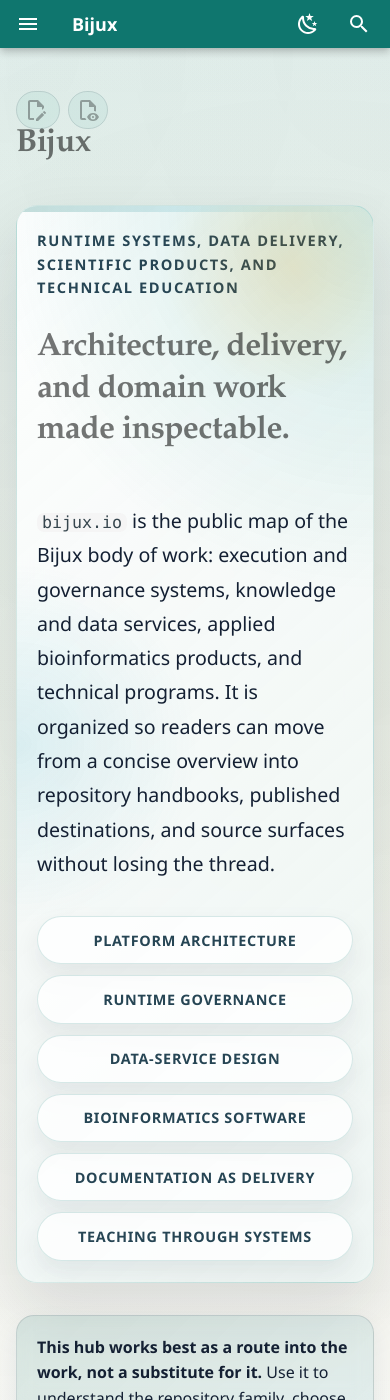
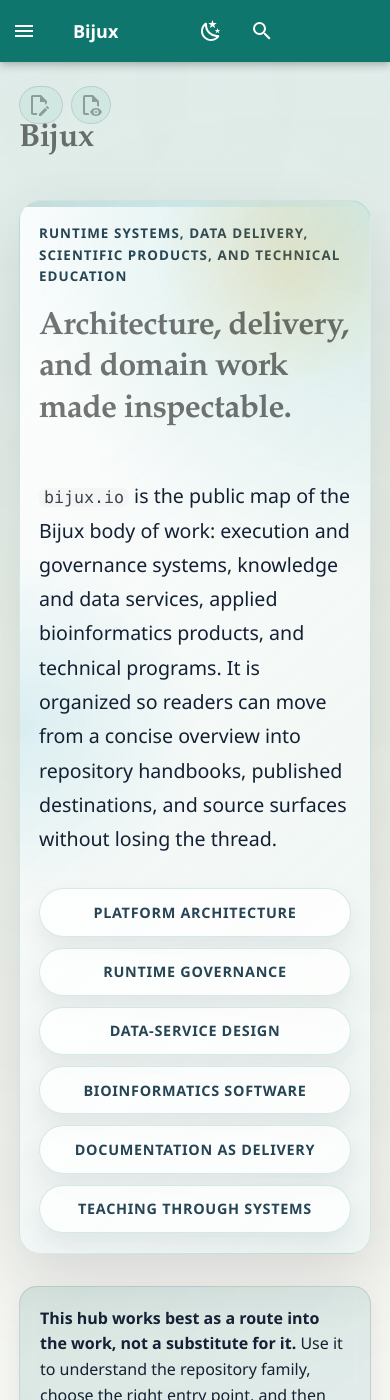
Before and after one commit to bijux/bijux.github.io, an MkDocs documentation site: the page built from docs/index.md, in a window 390 px wide and 1400 px high. Built offline with MkDocs 1.6.1 and Material for MkDocs 9.7.7, drawn with Linux system fonts in a browser that asks for light colours; comment, search, counter and statistics services are not loaded.

Commit message:
fix(theme): clean the small-screen shell

```diff
--- a/docs/assets/styles/extra.css
+++ b/docs/assets/styles/extra.css
@@ -792,12 +792,41 @@ button {
 }
 
 @media screen and (max-width: 60em) {
+  .md-header__inner {
+    gap: 0.45rem;
+    padding-block: 0.35rem;
+  }
+
+  .md-header__button.md-logo,
+  .md-header__button[for="__drawer"] {
+    margin: 0;
+  }
+
+  .bijux-header-tools {
+    flex: 1 1 auto;
+    justify-content: flex-end;
+    min-width: 0;
+  }
+
+  .bijux-header-tools .md-search {
+    flex: 1 1 auto;
+    min-width: 0;
+  }
+
   .bijux-header-tools {
     gap: 0.35rem;
   }
 
   .bijux-header-tools .md-search__inner {
-    width: min(11.5rem, 46vw);
+    width: min(12rem, 100%);
+  }
+
+  .md-main__inner {
+    margin-top: 0.75rem;
+  }
+
+  .md-content__inner {
+    padding-inline: 0.15rem;
   }
 
   .bijux-map-frame iframe {
@@ -852,7 +881,7 @@ button {
   }
 
   .bijux-header-tools .md-search__inner {
-    width: min(10.5rem, calc(100vw - 9rem));
+    width: min(100%, calc(100vw - 7.75rem));
   }
 
   .bijux-quicklinks {
@@ -877,12 +906,19 @@ button {
 
   .bijux-hero {
     border-radius: 1.05rem;
-    padding: 1.15rem 1rem 1.05rem;
+    gap: 0.4rem;
+    padding: 1.1rem 0.95rem 1rem;
   }
 
   .bijux-hero__title {
     font-size: clamp(1.8rem, 10vw, 2.5rem);
     max-width: none;
+  }
+
+  .bijux-hero__eyebrow {
+    font-size: 0.67rem;
+    letter-spacing: 0.08em;
+    margin-bottom: 0.55rem;
   }
 
   .bijux-hero__lede {
@@ -929,6 +965,14 @@ button {
   .md-typeset .md-button {
     justify-content: center;
     width: 100%;
+  }
+
+  .md-main__inner {
+    margin-top: 0.55rem;
+  }
+
+  .md-content__inner {
+    padding-bottom: 2.4rem;
   }
 
   .bijux-map-frame iframe {
```
